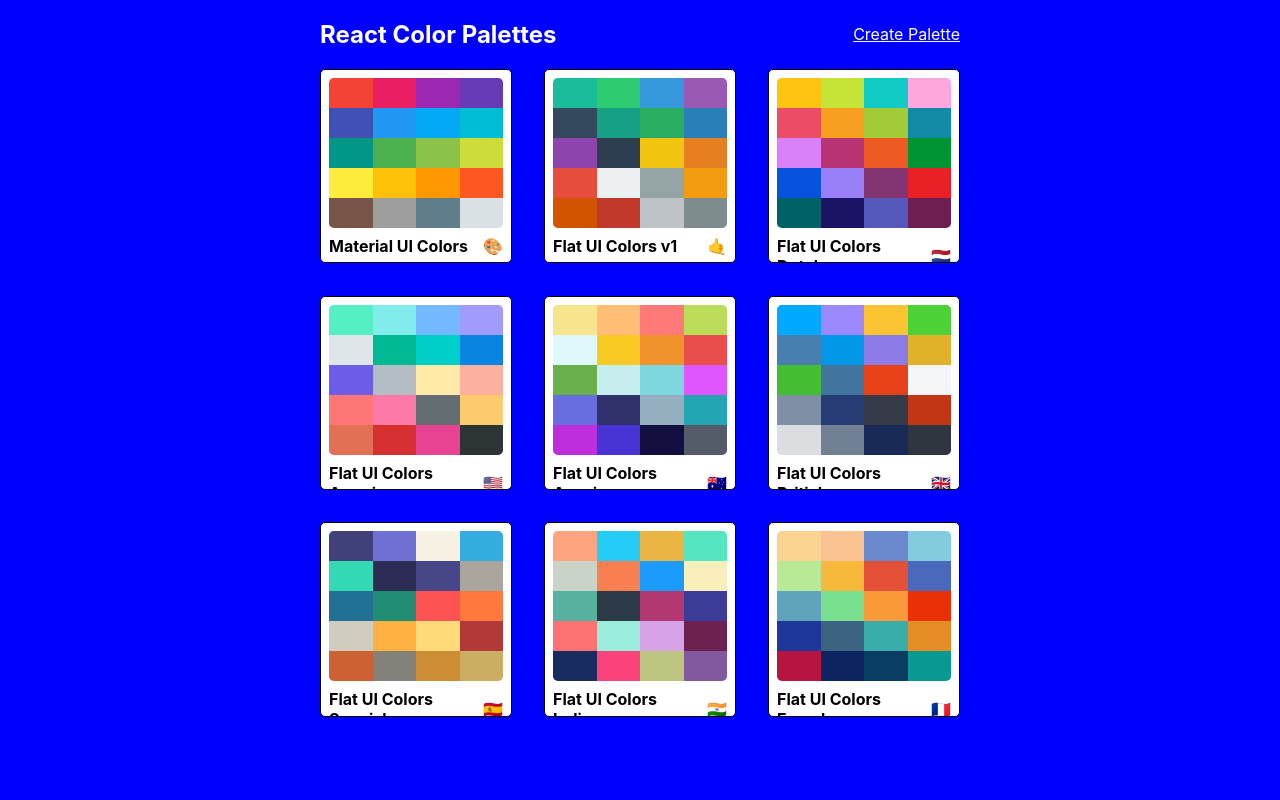
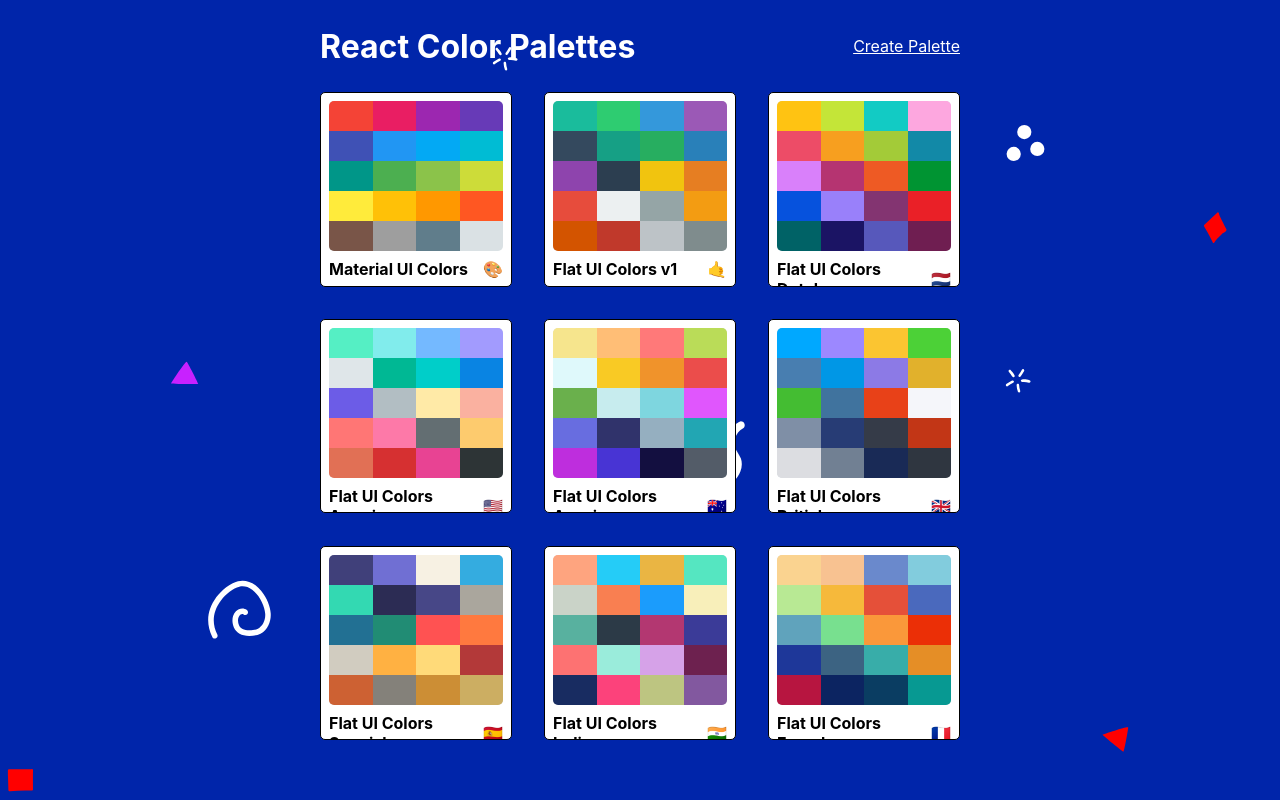
Before and after one commit to bcorey85/colt-steele-react-color-palettes, a React (Create React App) app: page / in a window 1280 px wide. Built offline with nearby package versions, Linux system fonts and the light colour scheme.

Commit message:
add svg background

```diff
--- a/src/styles/PaletteListStyles.js
+++ b/src/styles/PaletteListStyles.js
@@ -1,12 +1,19 @@
 import media from './mediaQueries';
+import bg from './bg.svg';
 
 export default {
 	root: {
-		backgroundColor: 'blue',
 		height: '100vh',
 		display: 'flex',
 		alignItems: 'flex-start',
-		justifyContent: 'center'
+		justifyContent: 'center',
+		/* background by SVG Background */
+		backgroundColor: '#1e8feb',
+		backgroundImage: `url(${bg})`,
+		overflow: 'scroll',
+		'& h1': {
+			fontSize: '2rem'
+		}
 	},
 	container: {
 		width: '50%',
```
Also changed, not shown: src/styles/bg.svg (added).
